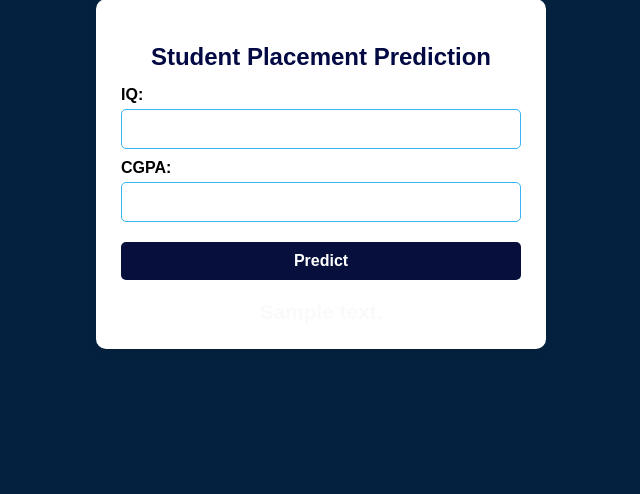
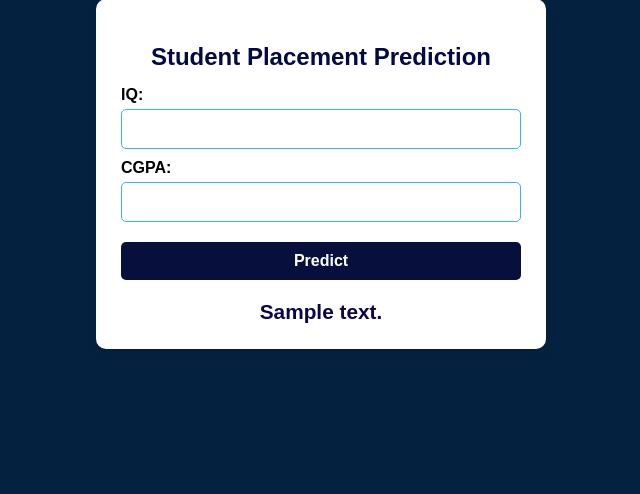
Before and after one commit to namrataawagh/render-demo, a Flask app: template templates/index.html in a window 1280 px wide. Shown: the part 226-720 px from the top of the page, without its empty margins (319-959 px from the left). Run offline with Flask 3, Linux system fonts and the light colour scheme; the template is opened without the code that fills it: most values are stand-ins (such as "Sample title", 1, 10 or a date in 2020); parts of the project's set-up code (start-up, migrations or seed data) failed here and were passed over.

Commit message:
Updated result color in index.html

```diff
--- a/templates/index.html
+++ b/templates/index.html
@@ -57,7 +57,7 @@
         .result {
             font-size: 1.3em;
             font-weight: bold;
-            color: #fafafa;
+            color: #0c034e;
             margin-top: 20px;
         }
     </style>
```
